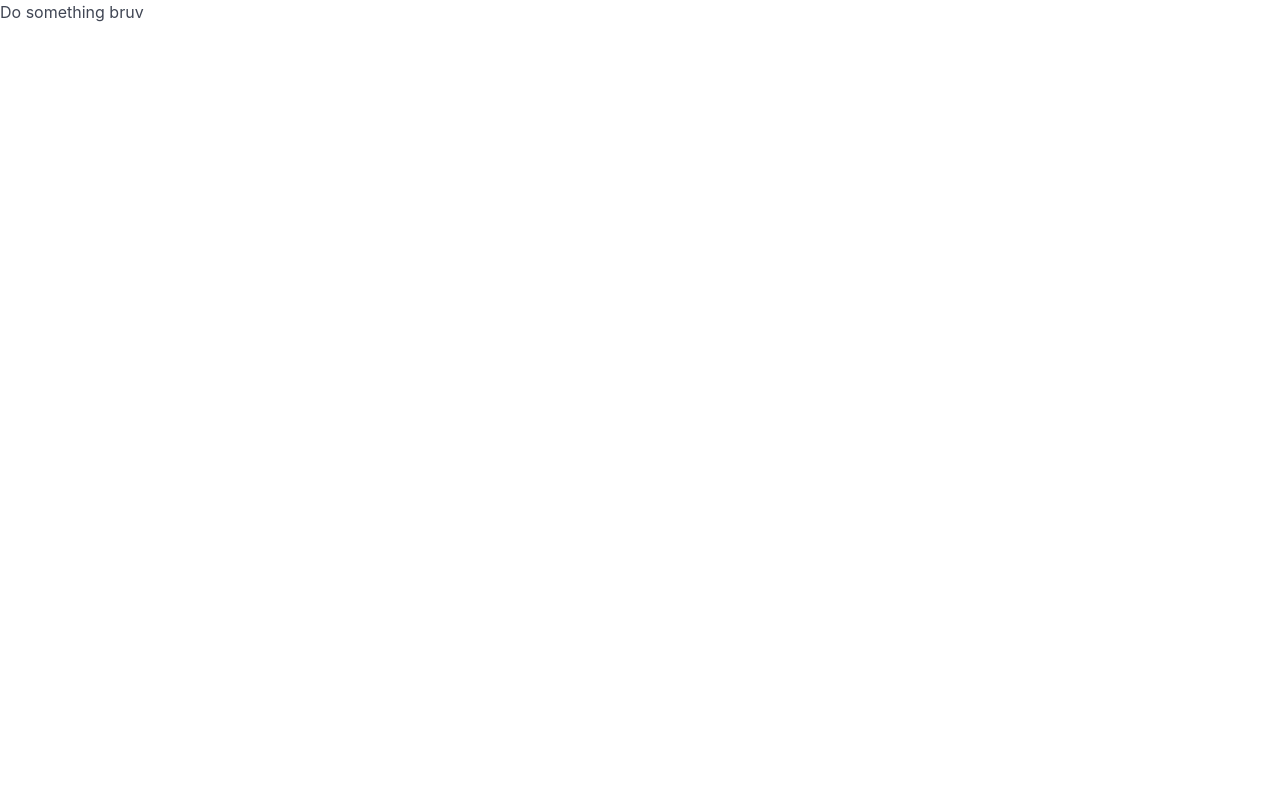
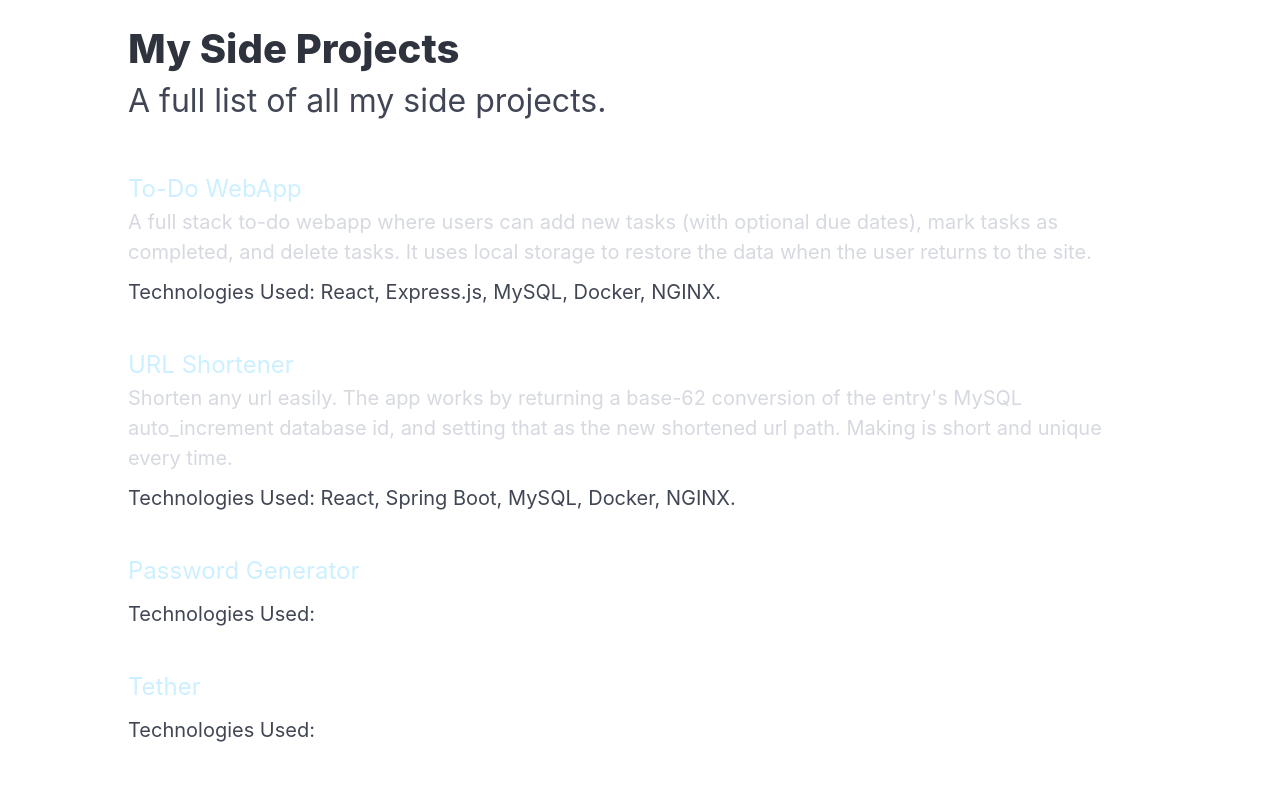
Before and after one commit to NaspoDev/naspoapps-root-site, a React (Vite) app: page / in a window 1280 px wide. Shown: the top 791 px of the page. Built offline with nearby package versions, Linux system fonts and the light colour scheme.

Commit message:
Got basically all the structure work done, and started filling in project data.

```diff
--- a/src/App.scss
+++ b/src/App.scss
@@ -0,0 +1,9 @@
+.App {
+  padding: 2% 10%;
+
+  .heading-area {
+    .title {
+      margin-bottom: 10px;
+    }
+  }
+}
--- a/src/App.tsx
+++ b/src/App.tsx
@@ -1,7 +1,16 @@
+import ProjectsList from "./components/projects-list/ProjectsList";
 import "./css/App.css";
 
 function App() {
-  return <div className="App">Do something bruv</div>;
+  return (
+    <div className="App">
+      <div className="heading-area">
+        <h1 className="title is-2">My Side Projects</h1>
+        <h2 className="subtitle is-3">A full list of all my side projects.</h2>
+      </div>
+      <ProjectsList />
+    </div>
+  );
 }
 
 export default App;
--- /dev/null
+++ b/src/components/projects-list/ProjectsList.scss
@@ -0,0 +1,11 @@
+.ProjectsList {
+  margin-top: 50px;
+
+  li {
+    padding-bottom: 40px;
+
+    .tech-stack {
+      padding-top: 10px;
+    }
+  }
+}
--- /dev/null
+++ b/src/components/projects-list/ProjectsList.tsx
@@ -0,0 +1,25 @@
+import projects from "./projects";
+import "../../css/ProjectsList.css";
+
+function ProjectsList() {
+  return (
+    <ul className="ProjectsList">
+      {projects.map((project, index) => (
+        <li key={index}>
+          <h3 className="project-title is-size-4 has-text-info-light">
+            {project.title}
+          </h3>
+          <p className="description is-size-5 has-text-grey-lighter">
+            {project.description}
+          </p>
+          <p className="tech-stack is-size-5">
+            <span className="">Technologies Used: </span>
+            {project.techStack}
+          </p>
+        </li>
+      ))}
+    </ul>
+  );
+}
+
+export default ProjectsList;
--- /dev/null
+++ b/src/components/projects-list/projects.ts
@@ -0,0 +1,71 @@
+// Module where projects are defined, to be used by the ProjectsList component.
+
+interface project {
+  title: string;
+  description: string;
+  techStack: string;
+  link: string;
+  githubLink: string | null;
+}
+
+const projects: project[] = [
+  // To-Do Webapp
+  {
+    title: "To-Do WebApp",
+    description:
+      "A full stack to-do webapp where users can add new tasks (with optional due dates), mark tasks as completed, \
+      and delete tasks. It uses local storage to restore the data when the user returns to the site.",
+    techStack: "React, Express.js, MySQL, Docker, NGINX.",
+    link: "https://todo.naspoapps.com/",
+    githubLink: "https://github.com/NaspoDev/To-Do-WebApp",
+  },
+
+  // URL Shortener
+  {
+    title: "URL Shortener",
+    description:
+      "Shorten any url easily. The app works by returning a base-62 conversion of the entry's MySQL auto_increment database id, \
+        and setting that as the new shortened url path. Making is short and unique every time.",
+    techStack: "React, Spring Boot, MySQL, Docker, NGINX.",
+    link: "https://lnk.naspoapps.com/",
+    githubLink: "https://github.com/NaspoDev/url-shortener",
+  },
+
+  // Password Generator
+  {
+    title: "Password Generator",
+    description: "",
+    techStack: "",
+    link: "",
+    githubLink: "",
+  },
+
+  // Tether
+  {
+    title: "Tether",
+    description: "",
+    techStack: "",
+    link: "",
+    githubLink: "",
+  },
+
+  // Pack Manager Pro
+  {
+    title: "Pack Manager Pro",
+    description: "",
+    techStack: "",
+    link: "",
+    githubLink: "",
+  },
+
+  // Showcase
+  {
+    title: "Showcase",
+    description: "",
+    techStack: "",
+    link: "",
+    githubLink: "",
+  },
+];
+
+export default projects;
--- a/src/css/App.css
+++ b/src/css/App.css
@@ -0,0 +1,6 @@
+.App {
+  padding: 2% 10%;
+}
+.App .heading-area .title {
+  margin-bottom: 10px;
+}
--- /dev/null
+++ b/src/css/ProjectsList.css
@@ -0,0 +1,9 @@
+.ProjectsList {
+  margin-top: 50px;
+}
+.ProjectsList li {
+  padding-bottom: 40px;
+}
+.ProjectsList li .tech-stack {
+  padding-top: 10px;
+}
```
